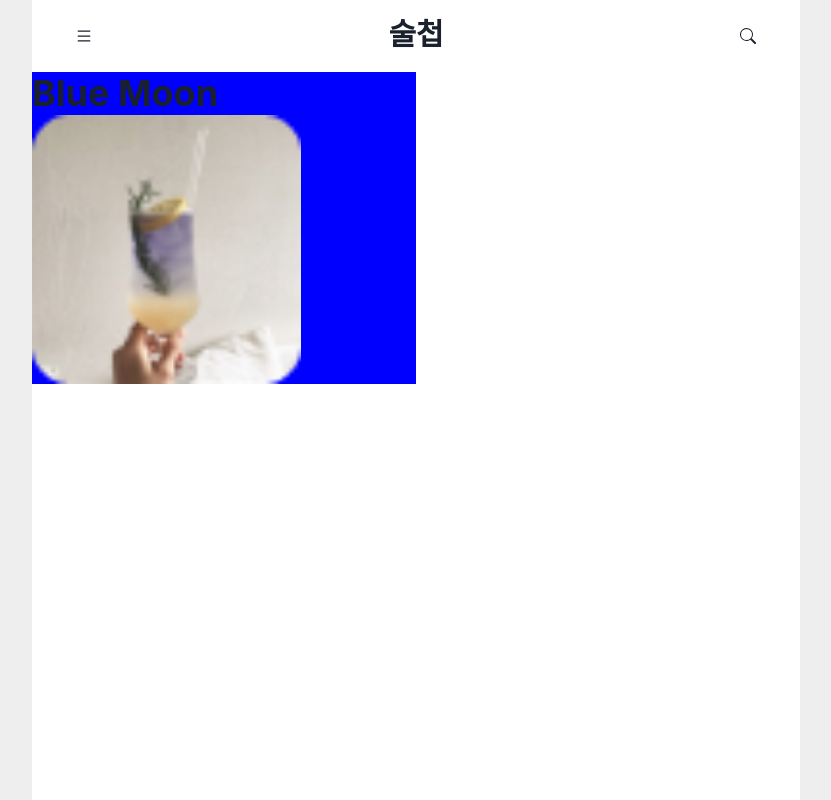
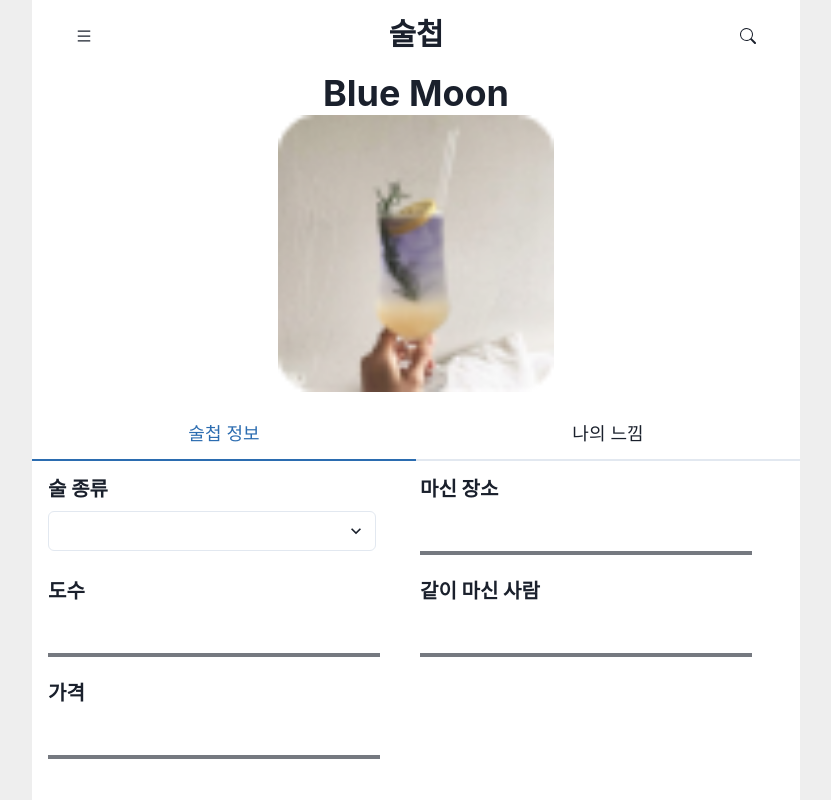
Before and after one commit to CoKothon-sulchup/sulchup-web, a React (Create React App) app: page /view in a window 1280 px wide. Shown: the whole page, without its empty margins (224-1055 px from the left). Built offline with nearby package versions, Linux system fonts and the light colour scheme.

Commit message:
view adjusted

```diff
--- a/src/pages/view.tsx
+++ b/src/pages/view.tsx
@@ -1,15 +1,155 @@
 import { Box } from "@chakra-ui/react";
-import { Image } from "@chakra-ui/react";
-import { Heading } from "@chakra-ui/react";
+import React, { useEffect } from "react";
+import {
+  Flex,
+  Heading,
+  IconButton,
+  Input,
+  Image,
+  Textarea,
+  Grid,
+  Select,
+  GridItem,
+  Divider,
+  Tabs,
+  Tab,
+  TabList,
+  TabPanels,
+  TabPanel,
+} from "@chakra-ui/react";
+import { BsFillRecordCircleFill, BsFillStopCircleFill } from "react-icons/bs";
 
+interface RecordingIconProps {
+  recording: boolean;
+}
+
+const RecordingIcon = (props: RecordingIconProps) => {
+  return !props.recording ? (
+    <BsFillRecordCircleFill size={32} />
+  ) : (
+    <BsFillStopCircleFill size={32} color="#f00" />
+  );
+};
+
+interface InputPanelContainerProps {
+  children?: React.ReactNode;
+}
+
+const InputPanelContainer = (props: InputPanelContainerProps) => {
+  const { children } = props;
+  return (
+    <Flex alignItems="center" justifyContent="center" bg="#eee">
+      {children}
+    </Flex>
+  );
+};
 export const View = () => {
+  const names = ["마신 장소", "도수", "같이 마신 사람", "가격"];
+
+  const gridItems = names.map((name) => (
+    <GridItem mb="10px">
+      <Heading size="md" mb="10px">
+        {name}
+      </Heading>
+      <Input w="90%" border="none" />
+      <Divider border="2px" w="90%" />
+    </GridItem>
+  ));
+
   return (
-    <Box display="flex">
-      <Box w="90%" h="100%" m="auto" bgColor="blue">
+    <Box display="flex" flexDirection="column">
+      <Box
+        w="90%"
+        h="100%"
+        m="auto"
+        display="flex"
+        flexDirection="column"
+        alignItems="center"
+      >
         <Heading size="xl">Blue Moon</Heading>
-        <Image src="images/cocktail.png" w="70%" />
+        <Image src="images/cocktail.png" w="40%" />
       </Box>
       <Box w="90%" h="100%" m="auto" bgColor="green"></Box>
+      <Tabs mt="16px" isFitted size={["md", "lg"]}>
+        <TabList>
+          <Tab>술첩 정보</Tab>
+          <Tab>나의 느낌</Tab>
+        </TabList>
+        <TabPanels>
+          <TabPanel>
+            <InputPanelContainer>
+              <Grid
+                h="100%"
+                w="100%"
+                templateColumns="repeat(2, 1fr)"
+                templateRows="repeat(3, 1fr)"
+                gap={2}
+                bgColor="white"
+              >
+                <GridItem mb="20px">
+                  <Heading size="md" mb="10px">
+                    술 종류
+                  </Heading>
+                  <Select w="90%"></Select>
+                </GridItem>
+                {gridItems}
+              </Grid>
+            </InputPanelContainer>
+          </TabPanel>
+          <TabPanel>
+            <InputPanelContainer>
+              {
+                <IconButton
+                  my="24px"
+                  aria-label="record-button"
+                  size="2xl"
+                  icon={<RecordingIcon recording={false} />}
+                />
+              }
+            </InputPanelContainer>
+            <Flex justifyContent="space-around" mt="20px">
+              <Flex flexDirection="column" alignItems="center">
+                <Heading size="md">별점</Heading>
+                <Flex mt="25px">
+                  <IconButton
+                    colorScheme="Blue"
+                    aria-label="star"
+                    icon={<Image mx="5px" w="50px" src="images/star.svg" />}
+                  />
+                  <IconButton
+                    colorScheme="Blue"
+                    aria-label="star"
+                    icon={<Image mx="5px" w="50px" src="images/star.svg" />}
+                  />
+                  <IconButton
+                    colorScheme="Blue"
+                    aria-label="star"
+                    icon={<Image mx="5px" w="50px" src="images/star.svg" />}
+                  />
+                  <IconButton
+                    colorScheme="Blue"
+                    aria-label="star"
+                    icon={<Image mx="5px" w="50px" src="images/star.svg" />}
+                  />
+                  <IconButton
+                    colorScheme="Blue"
+                    aria-label="star"
+                    icon={<Image mx="5px" w="50px" src="images/star.svg" />}
+                  />
+                </Flex>
+              </Flex>
+              <Flex flexDirection="column" alignItems="center">
+                <Heading size="md" mb="10px">
+                  한줄평
+                </Heading>
+                <InputPanelContainer>
+                  <Textarea bgColor="white" />
+                </InputPanelContainer>
+              </Flex>
+            </Flex>
+          </TabPanel>
+        </TabPanels>
+      </Tabs>
     </Box>
   );
 };
--- a/src/pages/write.tsx
+++ b/src/pages/write.tsx
@@ -1,4 +1,4 @@
-import React, { useEffect } from 'react';
+import React, { useEffect } from "react";
 import {
   Flex,
   Heading,
@@ -15,18 +15,22 @@ import {
   TabList,
   TabPanels,
   TabPanel,
-} from '@chakra-ui/react';
-import { BsFillRecordCircleFill, BsFillStopCircleFill } from 'react-icons/bs';
-import { AiOutlineLeft } from 'react-icons/ai';
-import { useNavigate } from 'react-router-dom';
-import { useReactMediaRecorder } from 'react-media-recorder';
+} from "@chakra-ui/react";
+import { BsFillRecordCircleFill, BsFillStopCircleFill } from "react-icons/bs";
+import { AiOutlineLeft } from "react-icons/ai";
+import { useNavigate } from "react-router-dom";
+import { useReactMediaRecorder } from "react-media-recorder";
 
 interface RecordingIconProps {
   recording: boolean;
 }
 
 const RecordingIcon = (props: RecordingIconProps) => {
-  return !props.recording ? <BsFillRecordCircleFill size={32} /> : <BsFillStopCircleFill size={32} color='#f00' />;
+  return !props.recording ? (
+    <BsFillRecordCircleFill size={32} />
+  ) : (
+    <BsFillStopCircleFill size={32} color="#f00" />
+  );
 };
 
 interface InputPanelContainerProps {
@@ -56,33 +60,28 @@ export const Write = () => {
   ));
 
   const onRecordingStart = () => {
-    console.log('recording started');
+    console.log("recording started");
   };
 
   const onRecordingStop = () => {
-    console.log('recording stopped');
+    console.log("recording stopped");
   };
 
   const navigate = useNavigate();
-  const {
-    status,
-    error,
-    mediaBlobUrl,
-    startRecording,
-    stopRecording,
-  } = useReactMediaRecorder({
-    audio: true,
-    askPermissionOnMount: true,
-    onStart: onRecordingStart,
-    onStop: onRecordingStop,
-  });
+  const { status, error, mediaBlobUrl, startRecording, stopRecording } =
+    useReactMediaRecorder({
+      audio: true,
+      askPermissionOnMount: true,
+      onStart: onRecordingStart,
+      onStop: onRecordingStop,
+    });
 
   const handleBackClick = () => {
     navigate(-1);
   };
 
   const toggleRecording = () => {
-    if (status === 'recording') {
+    if (status === "recording") {
       stopRecording();
     } else {
       startRecording();
@@ -91,22 +90,35 @@ export const Write = () => {
 
   useEffect(() => {
     if (error) {
-      console.log('recorder error:', error);
+      console.log("recorder error:", error);
     }
   }, [error]);
 
   return (
-    <Flex w='100%' flexDirection='column' alignItems='center' pt='32px' px={['24px', '60px']}>
-      <Flex mr='auto' alignItems='center' cursor='pointer' onClick={handleBackClick}>
+    <Flex
+      w="100%"
+      flexDirection="column"
+      alignItems="center"
+      pt="32px"
+      px={["24px", "60px"]}
+    >
+      <Flex
+        mr="auto"
+        alignItems="center"
+        cursor="pointer"
+        onClick={handleBackClick}
+      >
         <AiOutlineLeft size={24} />
       </Flex>
-      <Heading mt='32px' mr='auto'>술첩 기록</Heading>
-      <Flex mt='32px' w='100%'>
-        <Input type='file' />
+      <Heading mt="32px" mr="auto">
+        술첩 기록
+      </Heading>
+      <Flex mt="32px" w="100%">
+        <Input type="file" />
         {/* <Image w={['100px', '200px']} h={['100px', '200px']} src='https://via.placeholder.com/200' /> */}
-        <Flex ml={['24px', '32px']} flex={1} flexDirection='column'>
-          <Input placeholder='술 이름' />
-          <Input mt={['16px', '24px']} placeholder='마신 날짜' />
+        <Flex ml={["24px", "32px"]} flex={1} flexDirection="column">
+          <Input placeholder="술 이름" />
+          <Input mt={["16px", "24px"]} placeholder="마신 날짜" />
         </Flex>
       </Flex>
       <Flex mt="48px" w="100%" flexDirection="column">
@@ -124,8 +136,15 @@ export const Write = () => {
             </TabPanel>
             <TabPanel>
               <InputPanelContainer>
-                {!mediaBlobUrl && <IconButton my='24px' aria-label='record-button' onClick={toggleRecording} size='2xl' icon={<RecordingIcon recording={status === 'recording'} />} />}
-
+                {!mediaBlobUrl && (
+                  <IconButton
+                    my="24px"
+                    aria-label="record-button"
+                    onClick={toggleRecording}
+                    size="2xl"
+                    icon={<RecordingIcon recording={status === "recording"} />}
+                  />
+                )}
               </InputPanelContainer>
             </TabPanel>
           </TabPanels>
```
